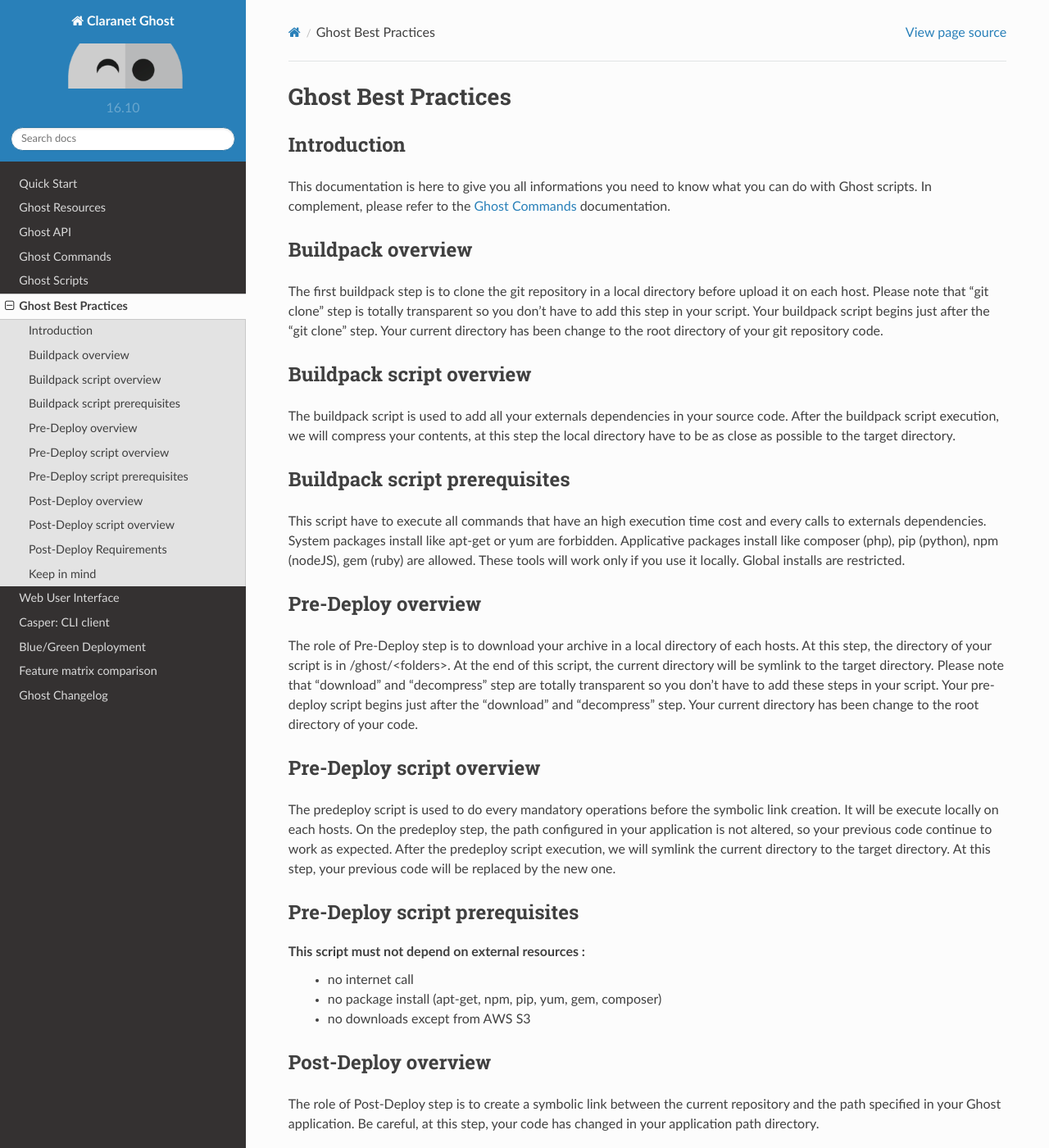
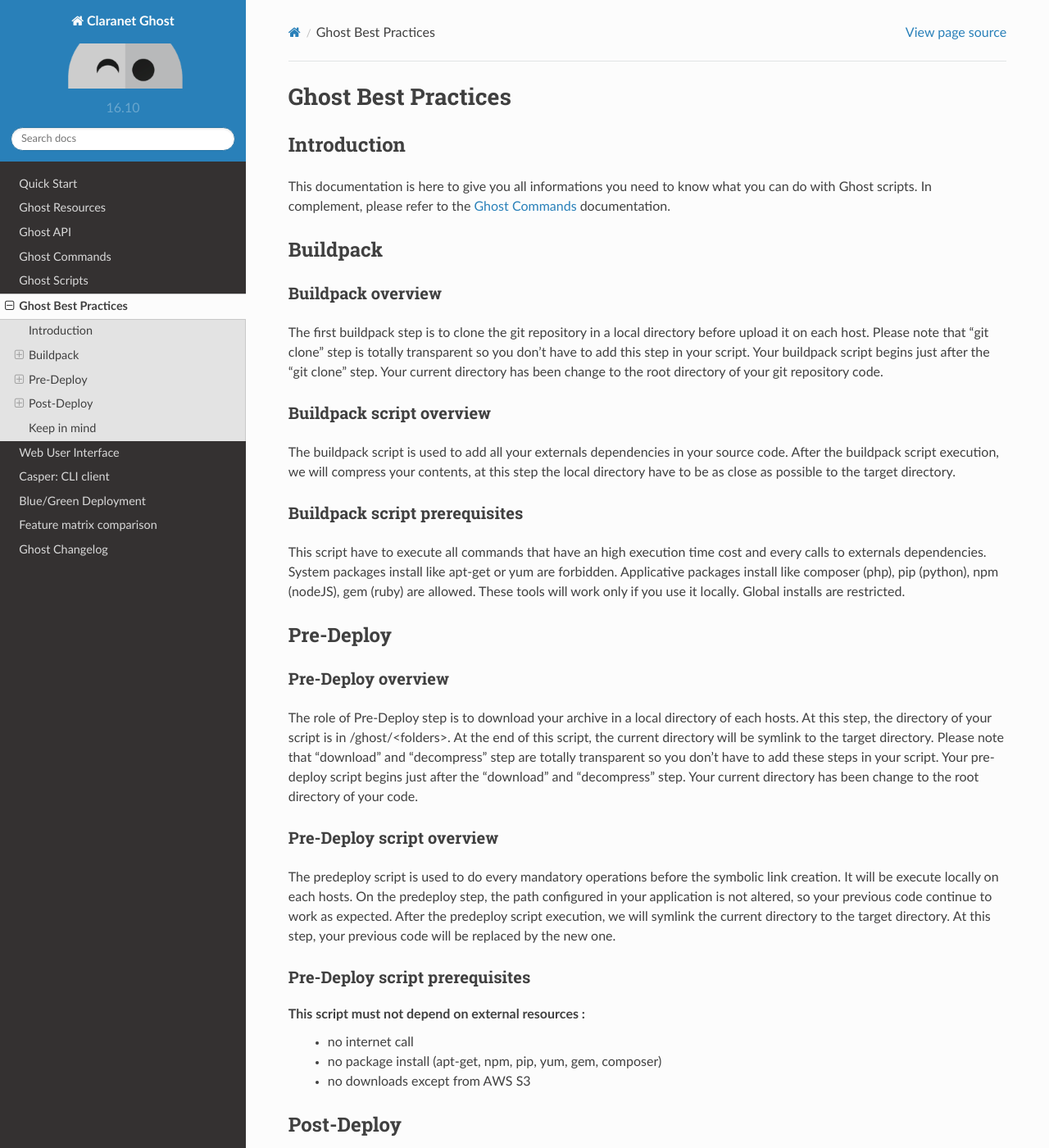
Before and after one commit to claranet/cloud-deploy-docs, a Sphinx documentation site: the page built from source/rst/bestpractices.rst, in a window 1280 px wide and 1400 px high. Shown: the whole window at 82% size. Built offline with Sphinx 7.4.7 and the Read the Docs theme 2.0.0, drawn with Linux system fonts in a browser that asks for light colours; some of the changed lines change nothing that is shown.

Commit message:
new version of the tree menu

```diff
--- a/source/rst/bestpractices.rst
+++ b/source/rst/bestpractices.rst
@@ -13,8 +13,11 @@
 This documentation is here to give you all informations you need to know what you can do with Ghost scripts.
 In complement, please refer to the :ref:`commands` documentation.
 
+Buildpack
+---------
+
 Buildpack overview
-------------------
+******************
 
 The first buildpack step is to clone the git repository in a local directory before upload it on each host.
 Please note that "git clone" step is totally transparent so you don't have to add this step in your script.
@@ -22,21 +25,24 @@
 Your current directory has been change to the root directory of your git repository code.
 
 Buildpack script overview
--------------------------
+*************************
 
 The buildpack script is used to add all your externals dependencies in your source code.
 After the buildpack script execution, we will compress your contents, at this step the local directory have to be as close as possible to the target directory.
 
 Buildpack script prerequisites
-------------------------------
+******************************
 
 This script have to execute all commands that have an high execution time cost and every calls to externals dependencies.
 System packages install like apt-get or yum are forbidden.
 Applicative packages install like composer (php), pip (python), npm (nodeJS), gem (ruby) are allowed.
 These tools will work only if you use it locally. Global installs are restricted.
 
+Pre-Deploy
+----------
+
 Pre-Deploy overview
--------------------
+*******************
 
 The role of Pre-Deploy step is to download your archive in a local directory of each hosts.
 At this step, the directory of your script is in /ghost/<folders>. At the end of this script, the current directory will be symlink to the target directory.
@@ -45,7 +51,7 @@
 Your current directory has been change to the root directory of your code.
 
 Pre-Deploy script overview
---------------------------
+**************************
 
 The predeploy script is used to do every mandatory operations before the symbolic link creation.
 It will be execute locally on each hosts.
@@ -54,21 +60,24 @@
 At this step, your previous code will be replaced by the new one.
 
 Pre-Deploy script prerequisites
--------------------------------
+*******************************
 
 This script must not depend on external resources :
  - no internet call
  - no package install (apt-get, npm, pip, yum, gem, composer)
  - no downloads except from AWS S3
 
+Post-Deploy
+-----------
+
 Post-Deploy overview
---------------------
+********************
 
 The role of Post-Deploy step is to create a symbolic link between the current repository and the path specified in your Ghost application.
 Be careful, at this step, your code has changed in your application path directory.
 
 Post-Deploy script overview
----------------------------
+***************************
 
 The postdeploy script is used to do final operations to have an available service.
 It will be execute locally on each hosts.
@@ -76,7 +85,7 @@
 Your current directory is the path of your current Ghost application.
 
 Post-Deploy Requirements
-------------------------
+************************
 
 This script must not depend on external resources :
  - no internet call
```
